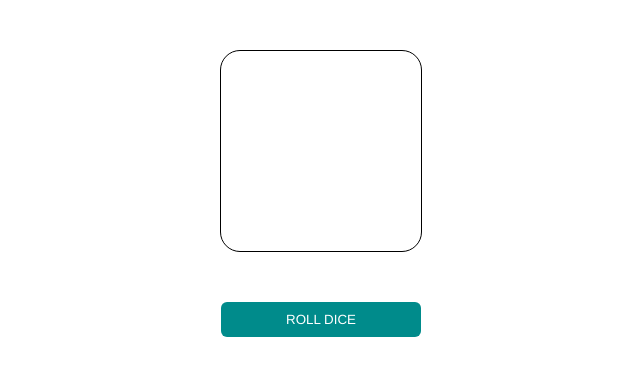
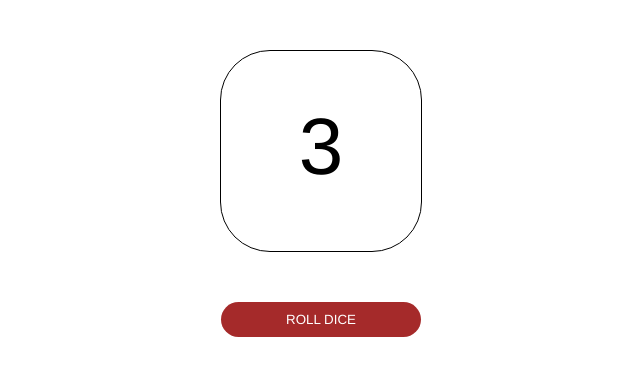
Before and after one commit to Qiaoliwang2020/devsIncDemo, a plain HTML site: page views/index.html in a window 1280 px wide. Both pictures are taken after a click on the button "ROLL DICE". Shown: the whole page, without its empty margins (319-959 px from the left). Drawn offline with Linux system fonts and the light colour scheme.

Commit message:
add roll function

```diff
--- /dev/null
+++ b/js/dice.js
@@ -0,0 +1,20 @@
+
+// create a dice with roll function
+var dice = {
+    sides: 6,
+    roll: function () {
+        var randomNumber = Math.floor(Math.random() * this.sides) + 1;
+        displayResult(randomNumber);
+    }
+}
+//display dice roll result to the page
+function displayResult(number) {
+    var diceElement = document.getElementById('dice');
+    diceElement.innerHTML = number;
+}
+
+var rollAction = document.getElementById('rollAction');
+
+rollAction.onclick = function () {
+   dice.roll();
+};
--- a/styles/style.css
+++ b/styles/style.css
@@ -3,8 +3,8 @@
     text-align: center;
   }
   button {
-    background-color: darkcyan;
-    border-radius: 6px;
+    background-color: brown;
+    border-radius: 20px;
     border: none;
     color: white;
     padding: 10px;
@@ -18,6 +18,6 @@
     padding: 50px;
     margin: 50px auto;
     border: 1px solid black;
-    border-radius: 20px;
+    border-radius: 50px;
     font-size:80px;
   }
--- a/views/index.html
+++ b/views/index.html
@@ -5,6 +5,7 @@
 </head>
 <body>
   <div id="dice"></div>
-  <button id="button">Roll Dice</button>
+  <button id="rollAction">Roll Dice</button>
+  <script src="../js/dice.js"></script>
 </body>
 </html>
```
